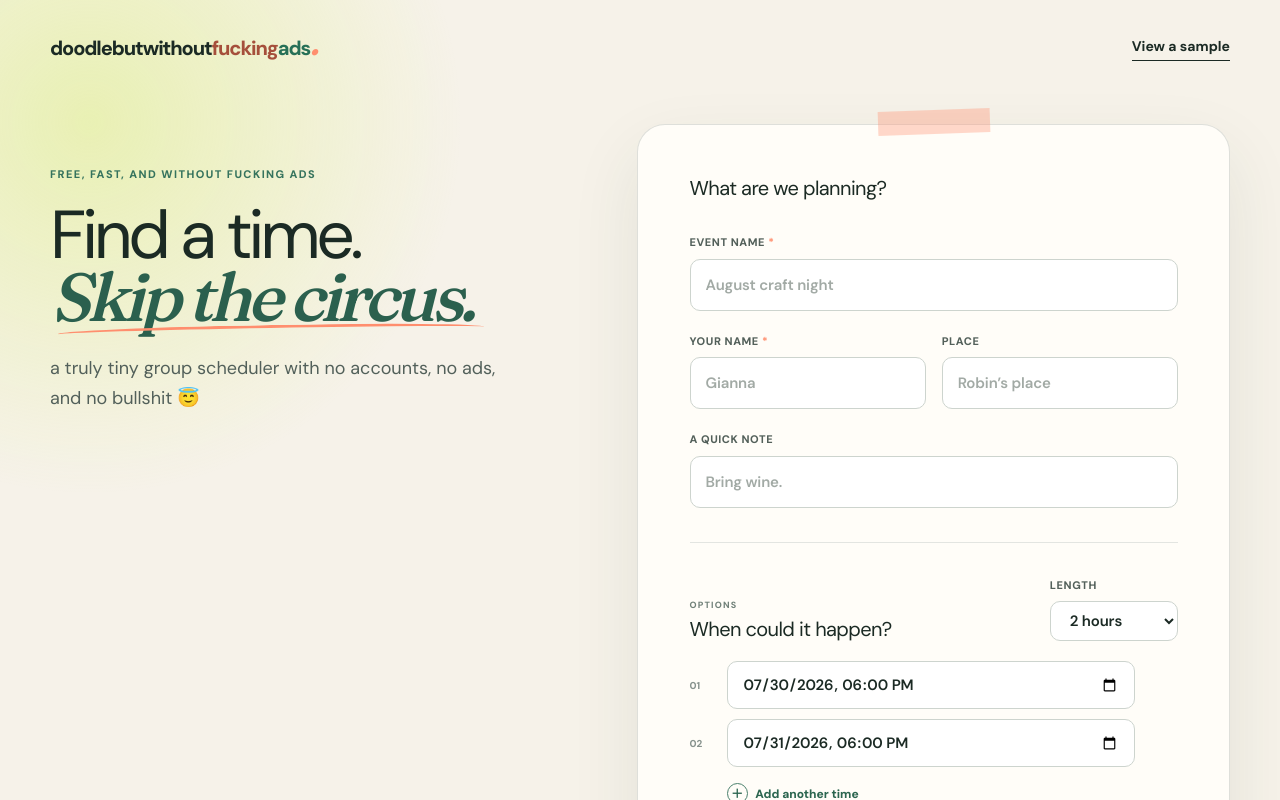
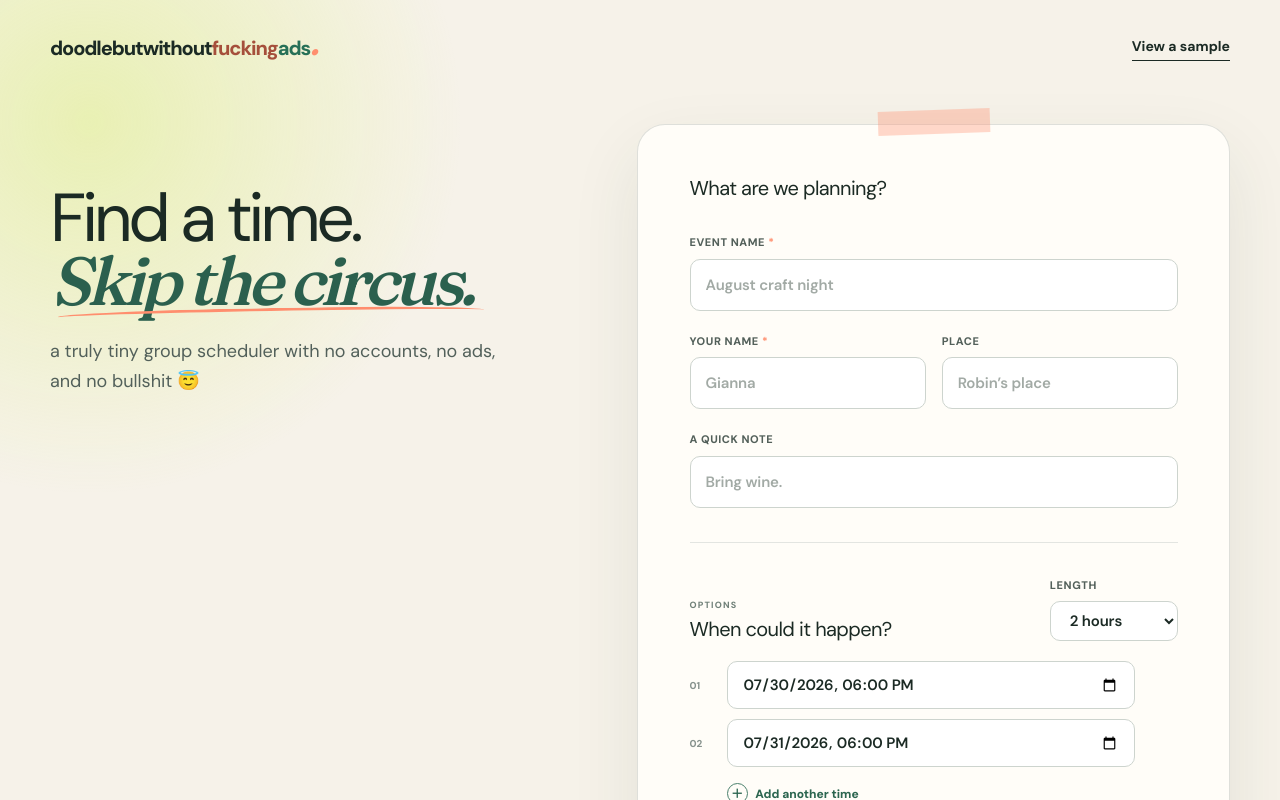
Before and after one commit to Robinnnnn/doodlebutwithoutfuckingads, a Next.js app: page / in a window 1280 px wide. Shown: the top 800 px of the page. Built offline with nearby package versions, Linux system fonts and the light colour scheme.

Commit message:
Remove create page hero eyebrow.

```diff
--- a/app/DoodleApp.tsx
+++ b/app/DoodleApp.tsx
@@ -216,7 +216,6 @@ function CreatePoll() {
 
       <section className="create-hero">
         <div className="hero-copy">
-          <p className="eyebrow">Free, fast, and without fucking ads</p>
           <h1>
             Find a time.
             <br />
```
